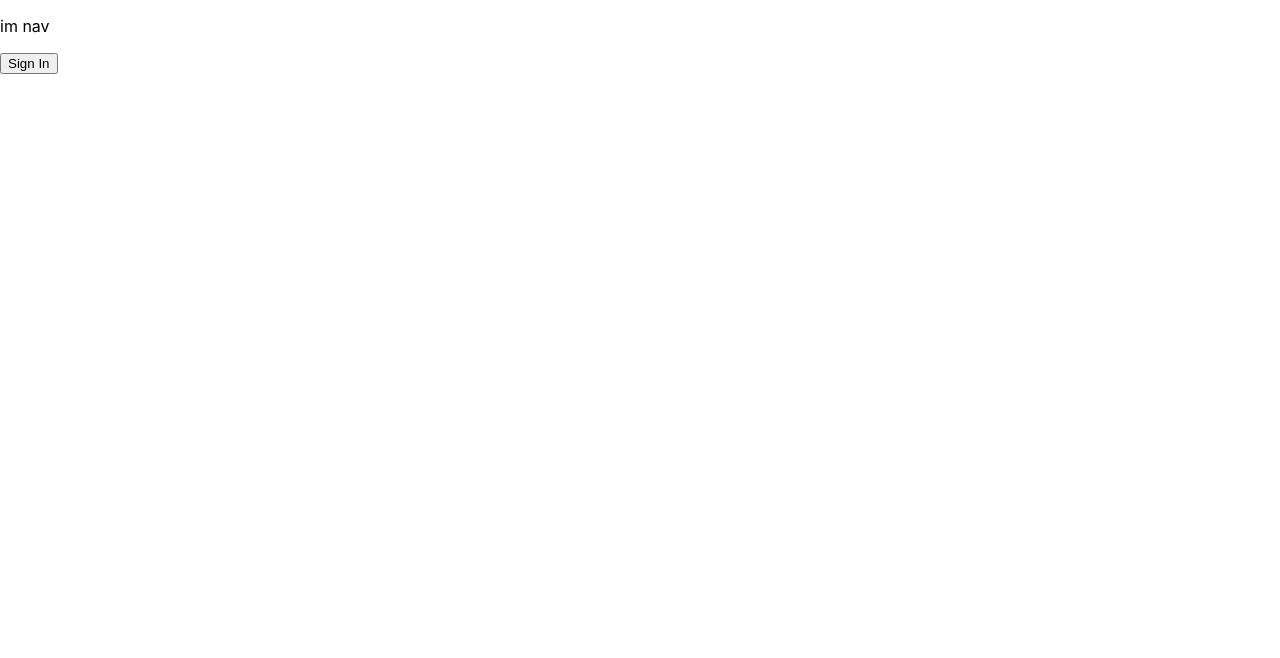
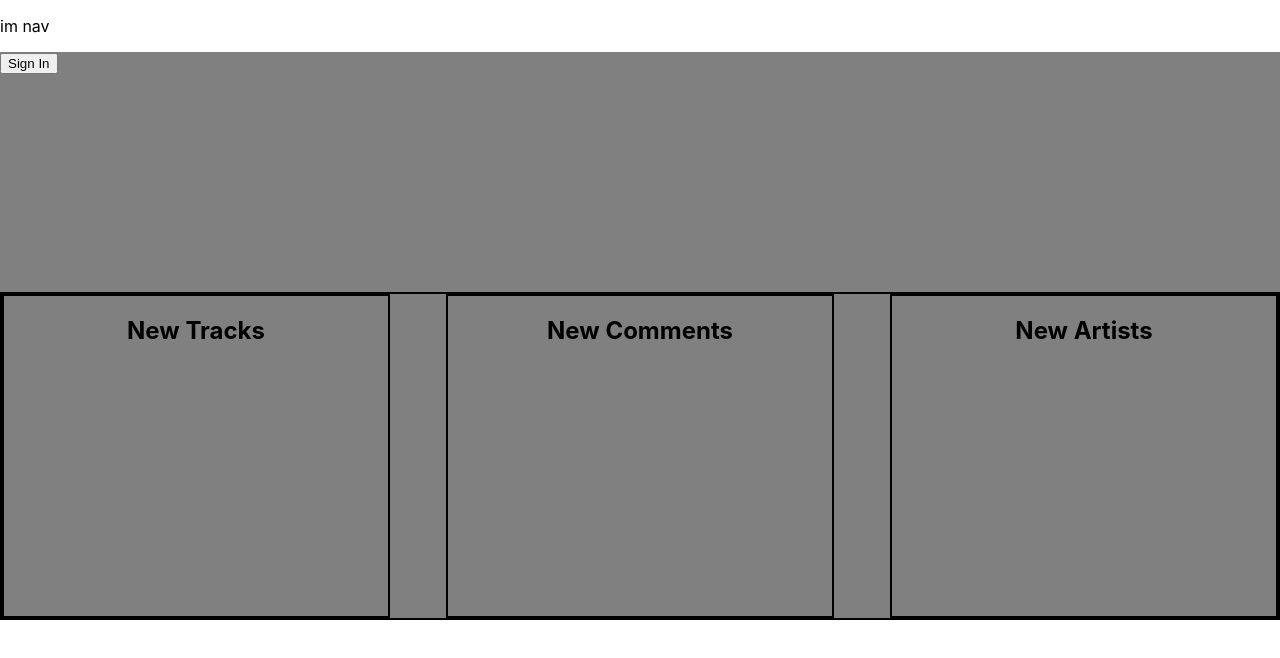
Before and after one commit to msrjr91/Rhythmic, a React (Create React App) app in the folder client/: page / in a window 1280 px wide. Shown: the top 658 px of the page. Built offline with nearby package versions, Linux system fonts and the light colour scheme.

Commit message:
landingpageshell

```diff
--- a/client/src/App.js
+++ b/client/src/App.js
@@ -34,11 +34,13 @@ const App = () => {
 
   return (
     <div className="App">
+      <section>
       <Nav
         authenticated={authenticated}
         user={user}
         handleLogOut={handleLogOut}
       />
+      </section>
       <main>
         <Routes>
           <Route path="/" element={<Home />} />
--- a/client/src/pages/Home.js
+++ b/client/src/pages/Home.js
@@ -4,12 +4,17 @@ const Home = () => {
   let navigate = useNavigate()
 
   return (
-    <div className="home-container col">
+    <div className="home-container">
       <section className="welcome-signin">
-        <button onClick={() => navigate('/signin')}>
+      <button onClick={() => navigate('/signin')}>
             Sign In
         </button>
-      </section>
+        </section>
+      <div className="home-feed">
+        <div className="feed"><h2>New Tracks</h2></div>
+        <div className="feed"><h2>New Comments</h2></div>
+        <div className="feed"><h2>New Artists</h2></div>
+      </div>
     </div>
   )
 }
--- a/client/src/styles/App.css
+++ b/client/src/styles/App.css
@@ -0,0 +1,24 @@
+.home-container{
+    background: gray;
+}
+.home-feed{
+    display: flex;
+    justify-content: space-between;
+    border: 2px solid black;
+}
+
+.feed{
+    width: 30vw;
+    height: 40vh;
+    border: 2px solid black;
+}
+h2{
+    text-align: center;
+}
+.welcome-signin{
+    height: 30vh;
+    justify-content: center;
+}
+button{
+    max-width: 5vw;
+}
```
